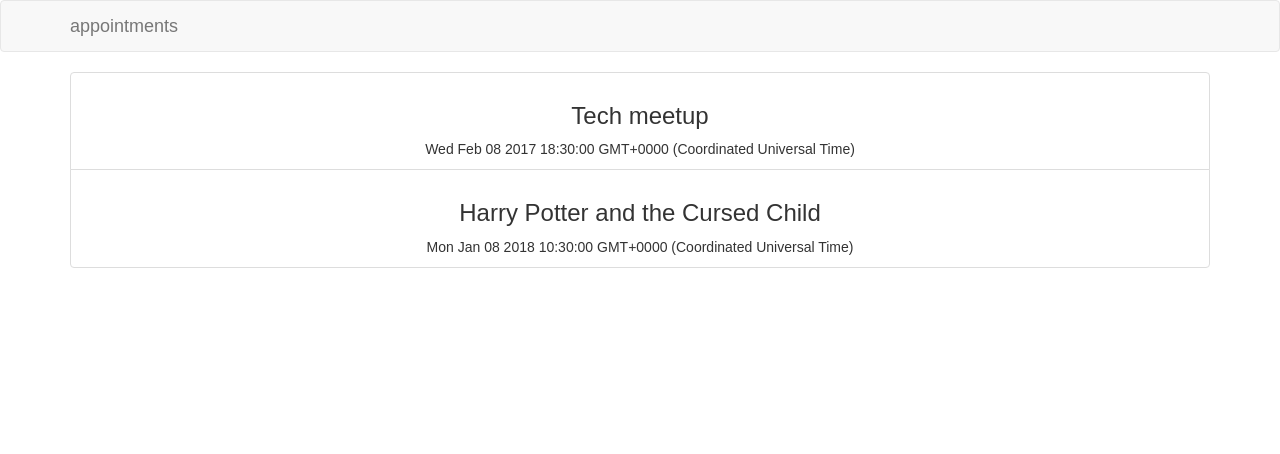
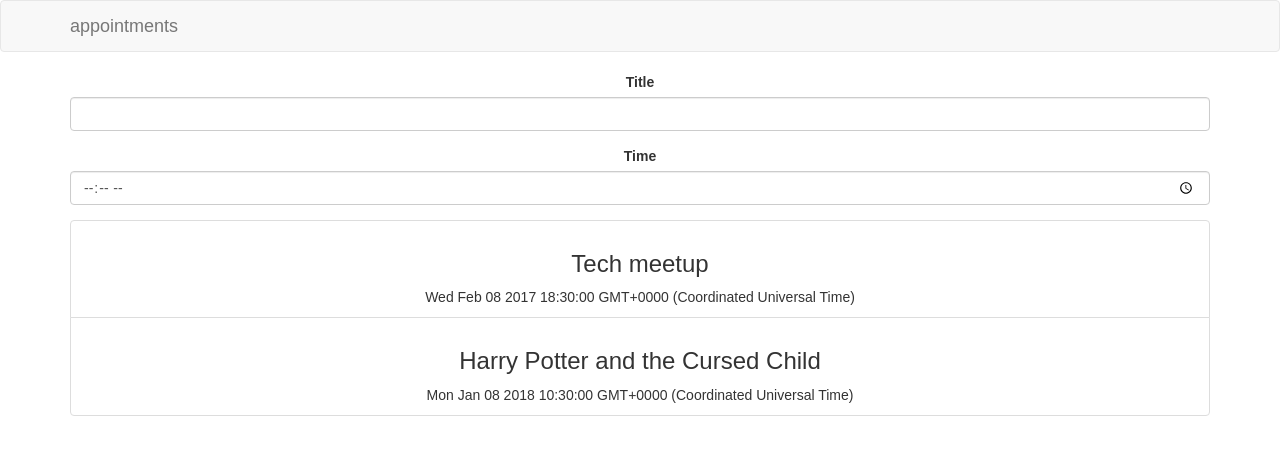
Before and after one commit to dp28/appointments, a React (Create React App) app: page / in a window 1280 px wide. Shown: the top 454 px of the page. Built offline with nearby package versions, Linux system fonts and the light colour scheme.

Commit message:
Add simple UI to begin to create new appointments

```diff
--- a/src/App.js
+++ b/src/App.js
@@ -3,6 +3,7 @@
 import { Navbar, Grid, Row, Col } from 'react-bootstrap';
 
 import AppointmentList from './appointment-list/AppointmentList';
+import NewAppointment from './new-appointment/NewAppointment';
 import { initialise } from './initialise/InitialiseActions';
 import { store } from './state/store';
 
@@ -23,6 +24,9 @@
       <Grid>
         <Row>
           <Col xs={12}>
+            <NewAppointment />
+          </Col>
+          <Col xs={12}>
             <AppointmentList />
           </Col>
         </Row>
--- /dev/null
+++ b/src/new-appointment/NewAppointment.js
@@ -0,0 +1,29 @@
+import React from 'react';
+import { connect } from 'react-redux';
+import { Form, FormGroup, FormControl, ControlLabel } from 'react-bootstrap';
+
+export const NewAppointment = ({ createAppointment }) => (
+  <Form onSubmit={createAppointment}>
+    <FormGroup controlId="titleInput">
+      <ControlLabel>Title</ControlLabel>
+      <FormControl name="title" type="text" />
+    </FormGroup>
+
+    <FormGroup controlId="timeInput">
+      <ControlLabel>Time</ControlLabel>
+      <FormControl name="time" type="time" />
+    </FormGroup>
+  </Form>
+);
+
+export function mapDispatchToProps(dispatch) {
+  return {
+    createAppointment: (event) => {
+      event.preventDefault();
+      const form = event.target;
+      console.log(form.title.value, form.time.value);
+    }
+  };
+}
+
+export default connect(null, mapDispatchToProps)(NewAppointment);
```
Also changed, not shown: 1 other file (tests, documents, lock files or other folders).
